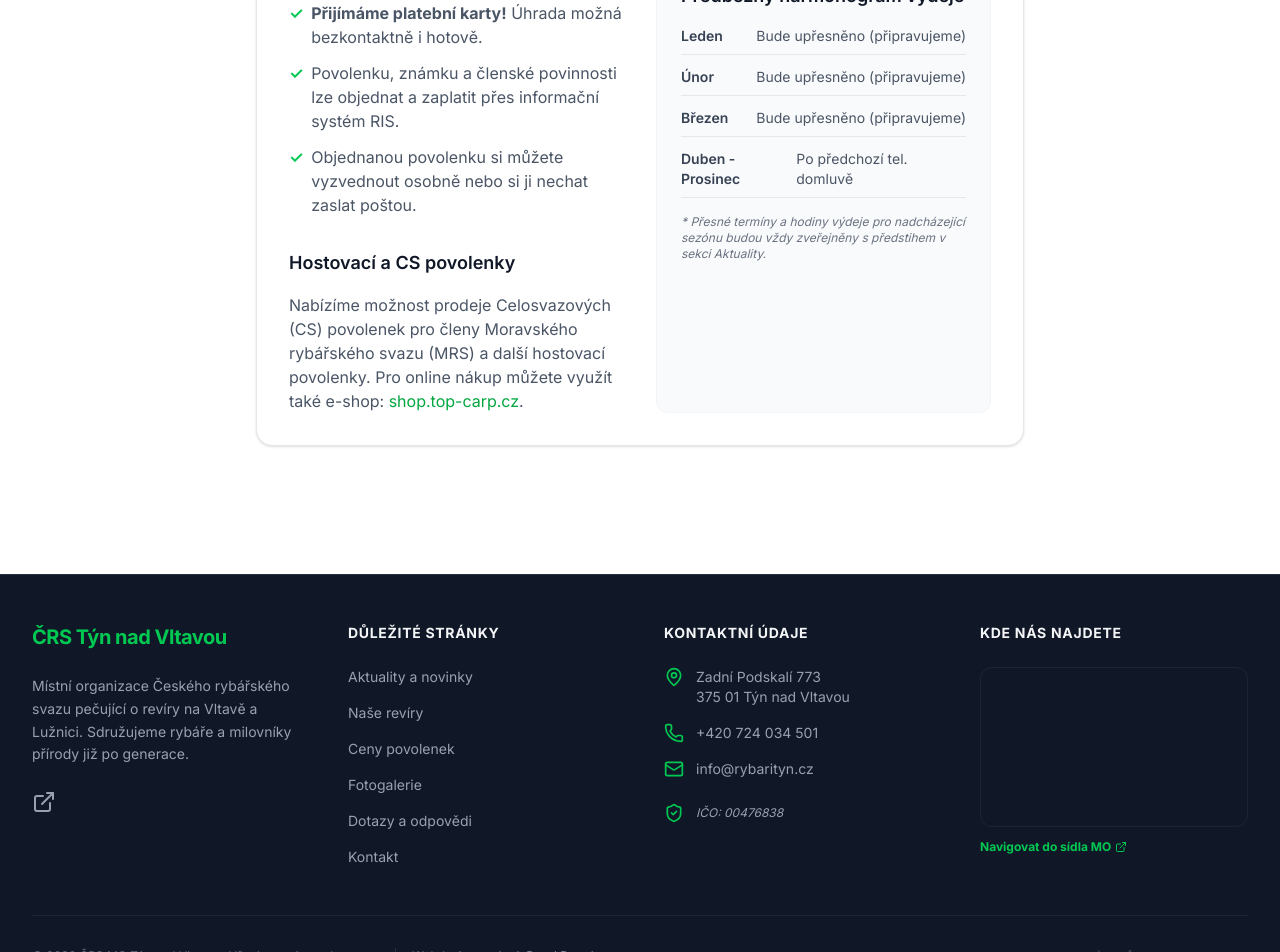
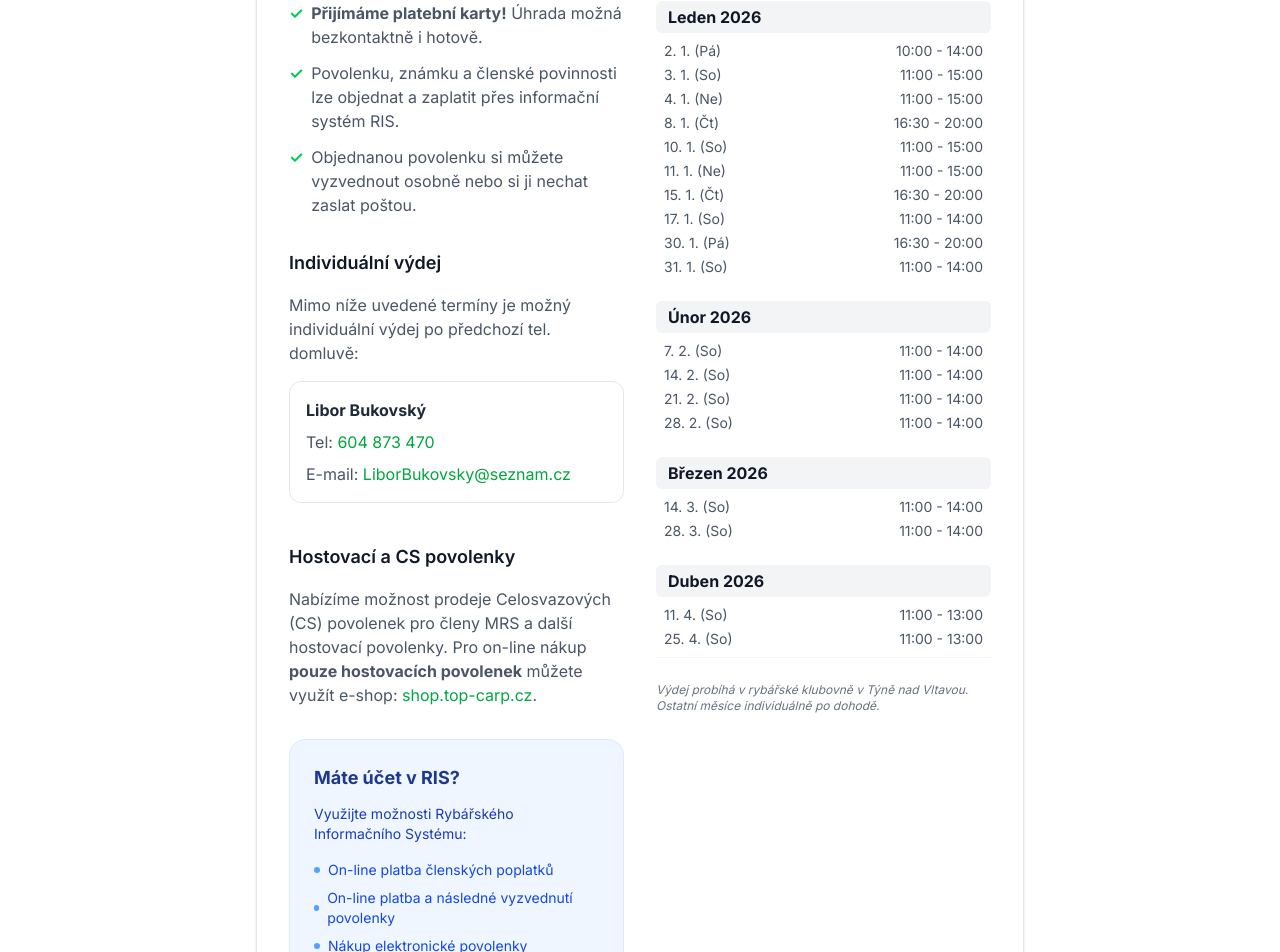
Before and after one commit to HellDexter/webrybari, a Next.js app: page /clenstvi/ceny in a window 1280 px wide. Shown: the part 1180-2132 px from the top of the page. Built offline with nearby package versions, Linux system fonts and the light colour scheme; no server answers; grey boxes are pictures that could not be loaded.

Commit message:
Update permit issuance schedule for 2026 and Top-Carp shop info

```diff
--- a/src/app/clenstvi/ceny/page.tsx
+++ b/src/app/clenstvi/ceny/page.tsx
@@ -91,35 +91,99 @@ export default function CenyPovolenekPage() {
                   </li>
                 </ul>
 
-                <h3 className="text-lg font-semibold text-gray-900 pt-4">Hostovací a CS povolenky</h3>
+                <h3 className="text-lg font-semibold text-gray-900 pt-4">Individuální výdej</h3>
+                <p className="text-gray-600 mb-4">
+                  Mimo níže uvedené termíny je možný individuální výdej po předchozí tel. domluvě:
+                </p>
+                <div className="bg-white p-4 border border-gray-200 rounded-xl space-y-2">
+                  <p className="text-gray-800 font-bold">Libor Bukovský</p>
+                  <p className="text-gray-600">Tel: <a href="tel:+420604873470" className="text-green-600 hover:underline">604 873 470</a></p>
+                  <p className="text-gray-600">E-mail: <a href="mailto:LiborBukovsky@seznam.cz" className="text-green-600 hover:underline">LiborBukovsky@seznam.cz</a></p>
+                </div>
+
+                <h3 className="text-lg font-semibold text-gray-900 pt-6">Hostovací a CS povolenky</h3>
                 <p className="text-gray-600">
-                  Nabízíme možnost prodeje Celosvazových (CS) povolenek pro členy Moravského rybářského svazu (MRS) a další hostovací povolenky. Pro online nákup můžete využít také e-shop: <a href="http://shop.top-carp.cz/" target="_blank" rel="noopener noreferrer" className="text-green-600 hover:underline">shop.top-carp.cz</a>.
+                  Nabízíme možnost prodeje Celosvazových (CS) povolenek pro členy MRS a další hostovací povolenky.
+                  Pro on-line nákup <strong>pouze hostovacích povolenek</strong> můžete využít e-shop: <a href="http://shop.top-carp.cz/" target="_blank" rel="noopener noreferrer" className="text-green-600 hover:underline">shop.top-carp.cz</a>.
                 </p>
+
+                <div className="mt-8 p-6 bg-blue-50 rounded-2xl border border-blue-100">
+                  <h3 className="text-lg font-bold text-blue-900 mb-3">Máte účet v RIS?</h3>
+                  <p className="text-sm text-blue-800 mb-4">Využijte možnosti Rybářského Informačního Systému:</p>
+                  <ul className="space-y-2 text-sm text-blue-700">
+                    <li className="flex items-center gap-2">
+                      <div className="w-1.5 h-1.5 bg-blue-400 rounded-full"></div>
+                      On-line platba členských poplatků
+                    </li>
+                    <li className="flex items-center gap-2">
+                      <div className="w-1.5 h-1.5 bg-blue-400 rounded-full"></div>
+                      On-line platba a následné vyzvednutí povolenky
+                    </li>
+                    <li className="flex items-center gap-2">
+                      <div className="w-1.5 h-1.5 bg-blue-400 rounded-full"></div>
+                      Nákup elektronické povolenky
+                    </li>
+                  </ul>
+                  <a href="https://www.rybsvaz.cz" target="_blank" rel="noopener noreferrer" className="inline-block mt-4 text-blue-600 font-bold hover:underline">www.rybsvaz.cz</a>
+                </div>
               </div>
 
-              <div className="bg-gray-50 rounded-xl p-6 border border-gray-100">
-                <h3 className="text-lg font-semibold text-gray-900 mb-4">Předběžný harmonogram výdeje</h3>
-                <div className="space-y-3 text-sm">
-                  <div className="flex justify-between border-b border-gray-200 pb-2">
-                    <span className="font-semibold text-gray-700">Leden</span>
-                    <span className="text-gray-600">Bude upřesněno (připravujeme)</span>
+              <div>
+                <h3 className="text-lg font-semibold text-gray-900 mb-4 flex items-center gap-2">
+                  <FileText className="w-5 h-5 text-green-600" /> Harmonogram výdeje 2026
+                </h3>
+
+                <div className="space-y-6">
+                  {/* Leden */}
+                  <div>
+                    <h4 className="font-bold text-gray-900 bg-gray-100 px-3 py-1 rounded-md mb-2">Leden 2026</h4>
+                    <div className="grid grid-cols-2 gap-x-4 gap-y-1 text-sm text-gray-600 px-2">
+                      <span>2. 1. (Pá)</span> <span className="text-right">10:00 - 14:00</span>
+                      <span>3. 1. (So)</span> <span className="text-right">11:00 - 15:00</span>
+                      <span>4. 1. (Ne)</span> <span className="text-right">11:00 - 15:00</span>
+                      <span>8. 1. (Čt)</span> <span className="text-right">16:30 - 20:00</span>
+                      <span>10. 1. (So)</span> <span className="text-right">11:00 - 15:00</span>
+                      <span>11. 1. (Ne)</span> <span className="text-right">11:00 - 15:00</span>
+                      <span>15. 1. (Čt)</span> <span className="text-right">16:30 - 20:00</span>
+                      <span>17. 1. (So)</span> <span className="text-right">11:00 - 14:00</span>
+                      <span>30. 1. (Pá)</span> <span className="text-right">16:30 - 20:00</span>
+                      <span>31. 1. (So)</span> <span className="text-right">11:00 - 14:00</span>
+                    </div>
                   </div>
-                  <div className="flex justify-between border-b border-gray-200 pb-2">
-                    <span className="font-semibold text-gray-700">Únor</span>
-                    <span className="text-gray-600">Bude upřesněno (připravujeme)</span>
+
+                  {/* Únor */}
+                  <div>
+                    <h4 className="font-bold text-gray-900 bg-gray-100 px-3 py-1 rounded-md mb-2">Únor 2026</h4>
+                    <div className="grid grid-cols-2 gap-x-4 gap-y-1 text-sm text-gray-600 px-2">
+                      <span>7. 2. (So)</span> <span className="text-right">11:00 - 14:00</span>
+                      <span>14. 2. (So)</span> <span className="text-right">11:00 - 14:00</span>
+                      <span>21. 2. (So)</span> <span className="text-right">11:00 - 14:00</span>
+                      <span>28. 2. (So)</span> <span className="text-right">11:00 - 14:00</span>
+                    </div>
                   </div>
-                  <div className="flex justify-between border-b border-gray-200 pb-2">
-                    <span className="font-semibold text-gray-700">Březen</span>
-                    <span className="text-gray-600">Bude upřesněno (připravujeme)</span>
+
+                  {/* Březen */}
+                  <div>
+                    <h4 className="font-bold text-gray-900 bg-gray-100 px-3 py-1 rounded-md mb-2">Březen 2026</h4>
+                    <div className="grid grid-cols-2 gap-x-4 gap-y-1 text-sm text-gray-600 px-2">
+                      <span>14. 3. (So)</span> <span className="text-right">11:00 - 14:00</span>
+                      <span>28. 3. (So)</span> <span className="text-right">11:00 - 14:00</span>
+                    </div>
                   </div>
-                  <div className="flex justify-between border-b border-gray-200 pb-2">
-                    <span className="font-semibold text-gray-700">Duben - Prosinec</span>
-                    <span className="text-gray-600">Po předchozí tel. domluvě</span>
+
+                  {/* Duben */}
+                  <div>
+                    <h4 className="font-bold text-gray-900 bg-gray-100 px-3 py-1 rounded-md mb-2">Duben 2026</h4>
+                    <div className="grid grid-cols-2 gap-x-4 gap-y-1 text-sm text-gray-600 px-2 border-b border-gray-100 pb-2">
+                      <span>11. 4. (So)</span> <span className="text-right">11:00 - 13:00</span>
+                      <span>25. 4. (So)</span> <span className="text-right">11:00 - 13:00</span>
+                    </div>
                   </div>
+
+                  <p className="text-xs text-gray-500 italic mt-4">
+                    Výdej probíhá v rybářské klubovně v Týně nad Vltavou. Ostatní měsíce individuálně po dohodě.
+                  </p>
                 </div>
-                <p className="mt-4 text-xs text-gray-500 italic">
-                  * Přesné termíny a hodiny výdeje pro nadcházející sezónu budou vždy zveřejněny s předstihem v sekci Aktuality.
-                </p>
               </div>
             </div>
           </div>
```
